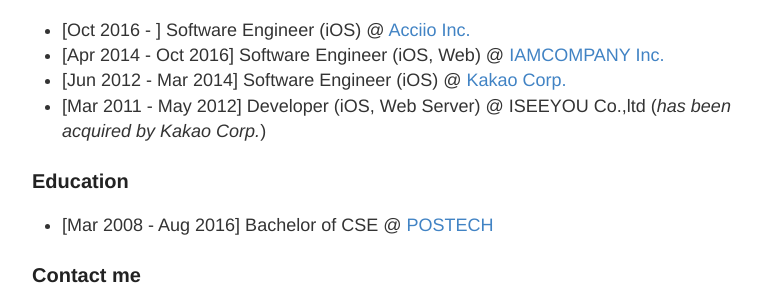
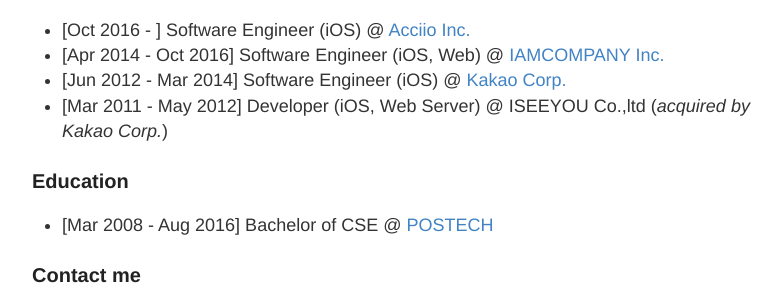
Before and after one commit to cerochoe/cerochoe.github.io, a Jekyll site: the page built from about.md, in a window 1280 px wide. Shown: the part 258-547 px from the top of the page, without its empty margins (248-1031 px from the left). Built offline with Jekyll 4.4.1, drawn with Linux system fonts in a browser that asks for light colours.

Commit message:
Remove 'has been'

```diff
--- a/about.md
+++ b/about.md
@@ -9,7 +9,7 @@
 * [Oct 2016 - ] Software Engineer (iOS) @ <a href="http://www.acciio.com" target="blank">Acciio Inc.</a>
 * [Apr 2014 - Oct 2016] Software Engineer (iOS, Web) @ <a href="http://www.iamcompany.net" target="blank">IAMCOMPANY Inc.</a>
 * [Jun 2012 - Mar 2014] Software Engineer (iOS) @ <a href="http://www.kakaocorp.com" target="blank">Kakao Corp.</a>
-* [Mar 2011 - May 2012] Developer (iOS, Web Server) @ ISEEYOU Co.,ltd (*has been acquired by Kakao Corp.*)
+* [Mar 2011 - May 2012] Developer (iOS, Web Server) @ ISEEYOU Co.,ltd (*acquired by Kakao Corp.*)
 
 ### Education ###
 * [Mar 2008 - Aug 2016] Bachelor of CSE @ <a href="http://www.postech.edu" target="blank">POSTECH</a>
```
